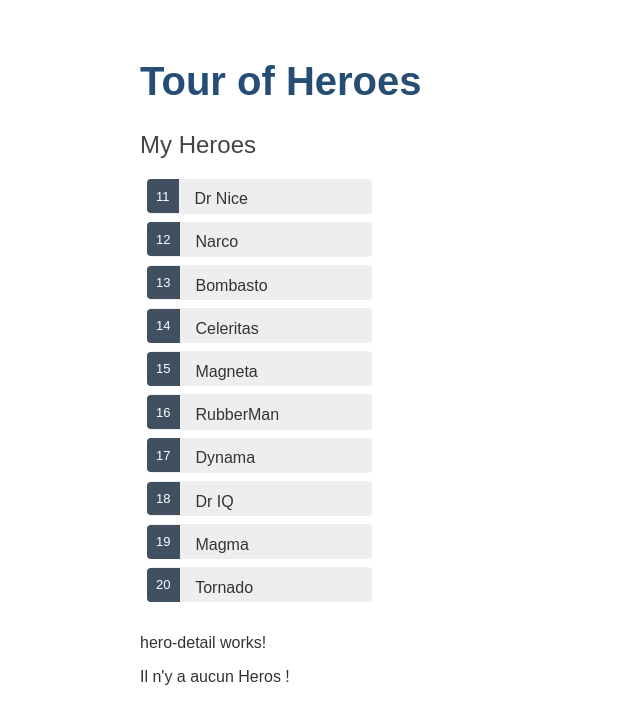
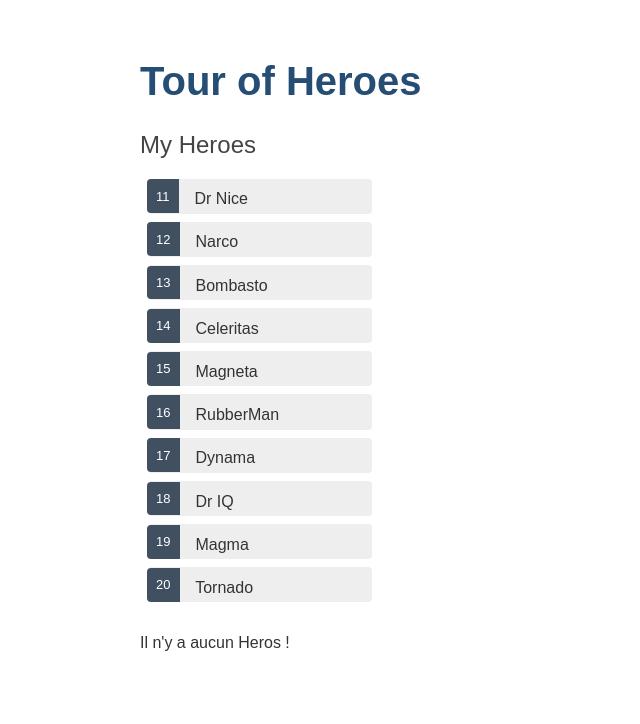
Before and after one commit to MBrit24/Tour-Of-Heroes, an Angular app: page / in a window 1280 px wide. Shown: the top 724 px of the page, without its empty margins (0-640 px from the left). Built offline with nearby package versions, Linux system fonts and the light colour scheme.

Commit message:
1 file modified

```diff
--- a/src/app/hero-detail/hero-detail.component.html
+++ b/src/app/hero-detail/hero-detail.component.html
@@ -1,5 +1,3 @@
-<p>hero-detail works!</p>
-
 <div *ngIf="!hero">
   <p>Il n'y a aucun Heros !</p>
 </div>
```
